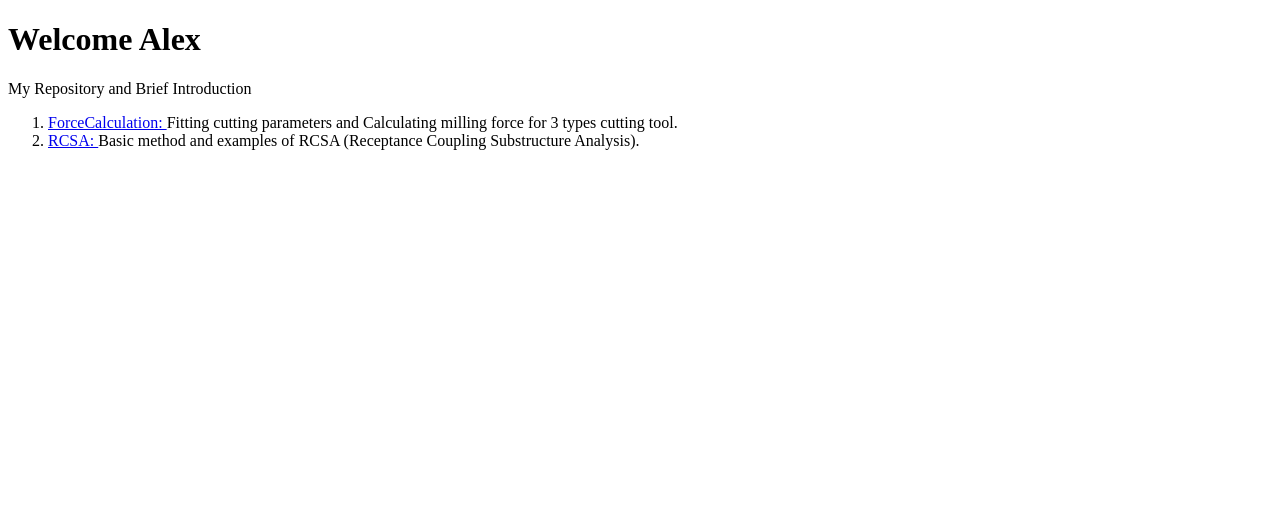
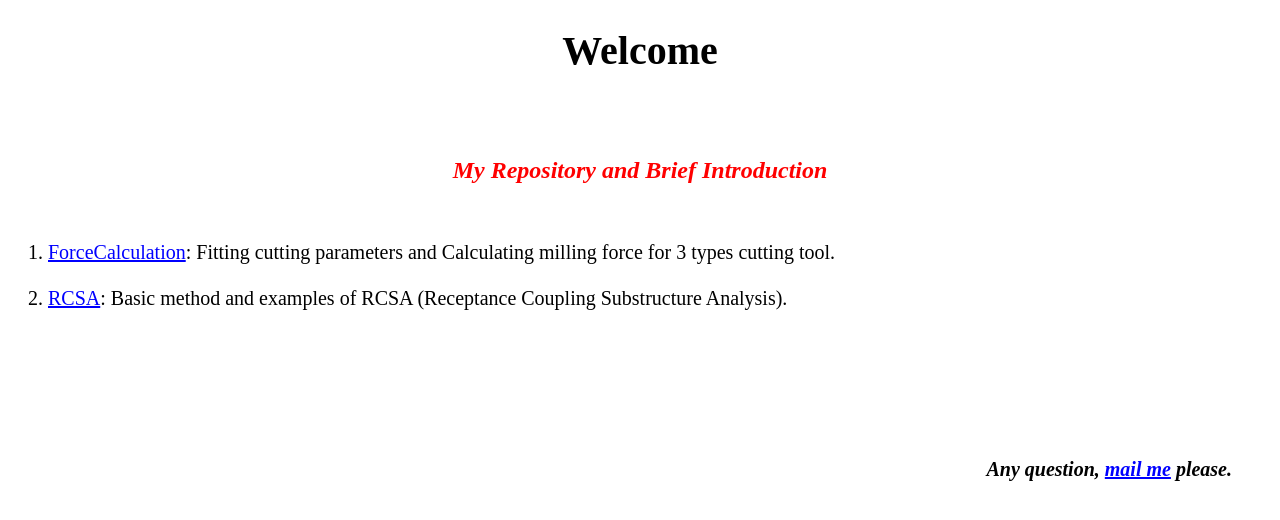
Before and after one commit to leekunhwee/leekunhwee.github.io, a plain HTML site: page index.html in a window 1280 px wide. Drawn offline with Linux system fonts and the light colour scheme.

Commit message:
Update index.html

```diff
--- a/index.html
+++ b/index.html
@@ -1,12 +1,52 @@
 <!DOCTYPE html>
 <html>
-<body>
-<h1>Welcome Alex</h1>
-<p>My Repository and Brief Introduction</p>
+<head>
+    <meta http-equiv="Content-Type" content="text/html; charset=utf-8">
+    <title>List of Leekunhwee's Code</title>
+<style type="text/css">
+h1{
+   font-size:40px;
+   color:black;
+   font-weight:bold;
+}
+h2{
+   font-size:24px;
+   color:red;
+   font-weight:bold;
+}
+h3{
+   font-size:20px;
+   color:black;
+   font-weight:bold;
+}
+ol{
+   font-size:20px;
+   color:black;
+   font-weight:normal;
+}
+</style>
+</head>
+<body bgcolor="white"
+      text="black"
+      link="blue"
+      alink="fuschia"
+      vlink="maroon">
+<h1 align="center">Welcome</h1>
+<br />
+<br />
+<h2 align="center"><em>My Repository and Brief Introduction</em></h2>
+<br />
 <ol>
-    <li><A href = https://github.com/leekunhwee/ForceCalculation> ForceCalculation: </A> Fitting cutting parameters and Calculating milling force for 3 types cutting tool.</li>
-    <li><A href = https://github.com/leekunhwee/RCSA> RCSA: </A> Basic method and examples of RCSA (Receptance Coupling Substructure Analysis).</li>
+    <li><A href = "https://github.com/leekunhwee/ForceCalculation" target="_blank" title="click to open the repository"> ForceCalculation</A>: Fitting cutting parameters and Calculating milling force for 3 types cutting tool.</li>
+<br />
+    <li><A href = "https://github.com/leekunhwee/RCSA" target="_blank" title="click to open the repository"> RCSA</A>: Basic method and examples of RCSA (Receptance Coupling Substructure Analysis).</li>
 </ol>
-
+<br />
+<br />
+<br />
+<br />
+<br />
+<br />
+<h3 align="right"><em>Any question, <a href = "mailto:leekunhwee@gmail.com?subject=Question about the Code in Github&body=Hello, I have some questions about the Code.">mail me</a> please.&nbsp&nbsp&nbsp&nbsp&nbsp&nbsp&nbsp&nbsp<em></h3>
 </body>
 </html>
```
